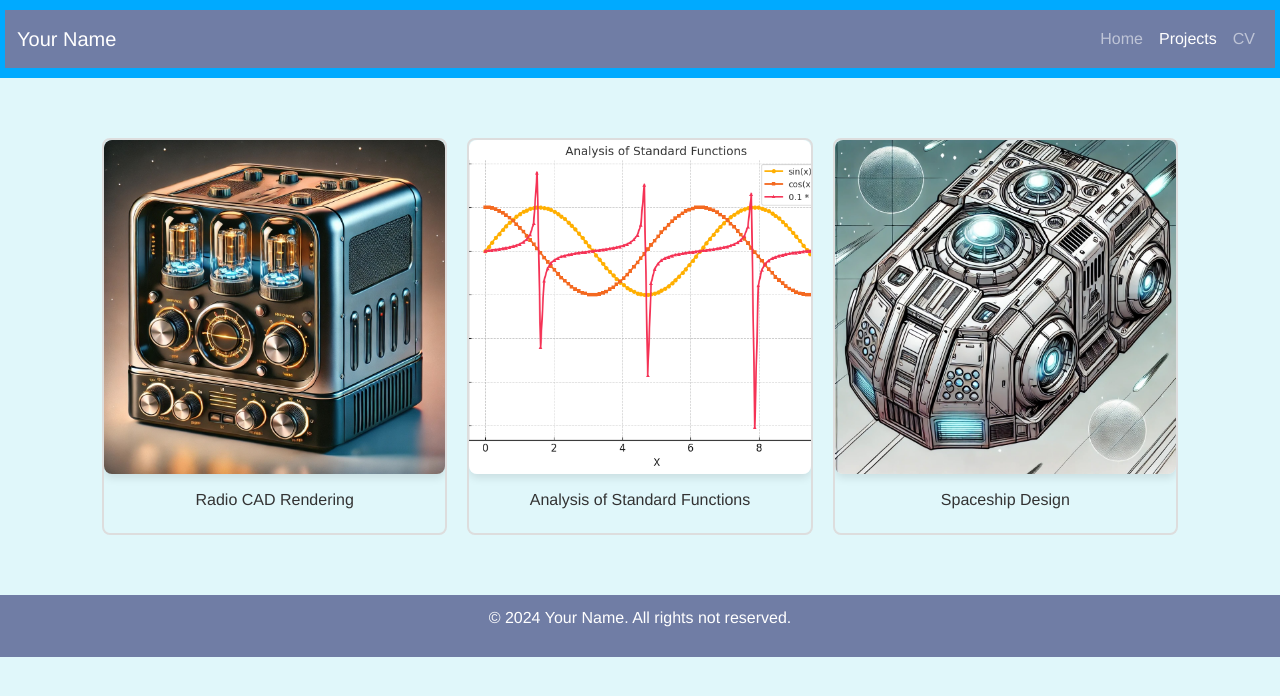
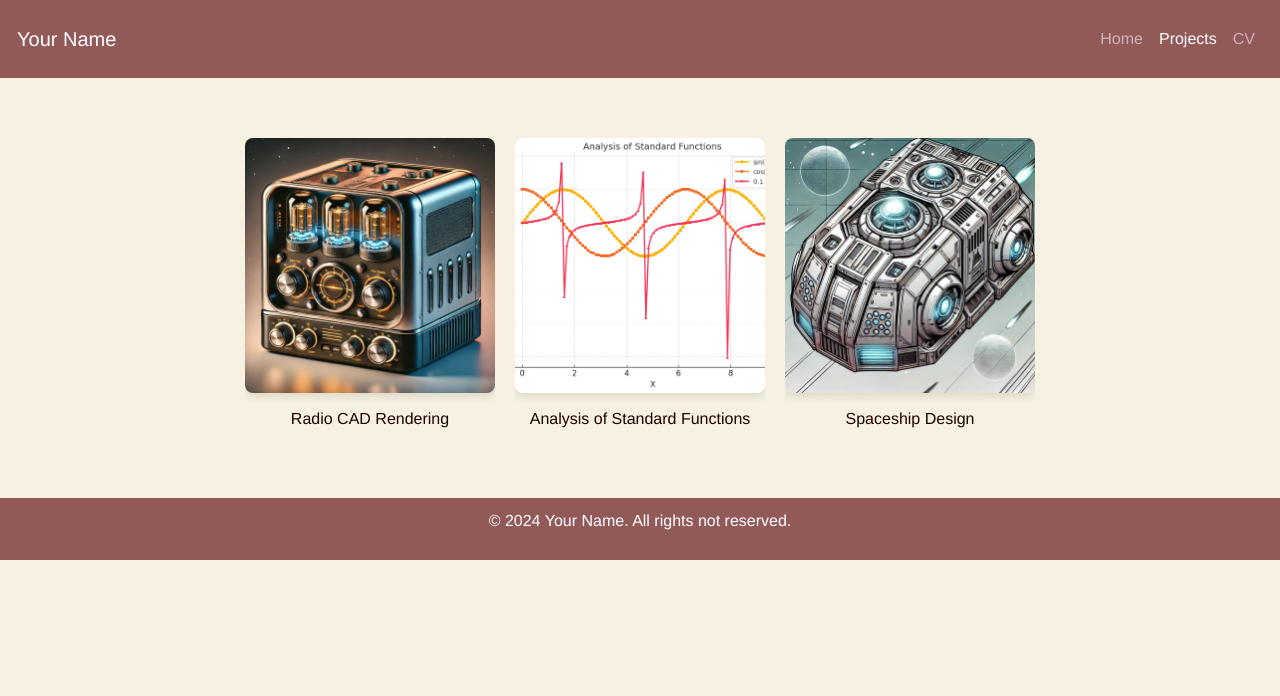
Before and after one commit to moezamini/portfolio-1, a Jekyll site: the page built from _pages/projects.md, in a window 1280 px wide. Shown: the top 696 px of the page. Built offline with Jekyll 4.4.1, drawn with Linux system fonts in a browser that asks for light colours.

Commit message:
Update color scheme to 'desert' and refine layout styles

```diff
--- a/_config.yml
+++ b/_config.yml
@@ -18,7 +18,7 @@ url                      : # the base hostname & protocol for your site e.g. "ht
 
 # Theme and Style
 theme: jekyll-theme-minimal
-color_scheme: aqua
+color_scheme: desert # light/default, dark, or aqua
 
 sass:
   style: compressed
--- a/_layouts/default.html
+++ b/_layouts/default.html
@@ -11,7 +11,7 @@
 <body>
 
   <header>
-    <nav class="navbar navbar-expand-lg navbar-dark text-white" style="background-color: #707da5";>
+    <nav class="navbar navbar-expand-lg navbar-dark text-white";>
       <div class="container-fluid">
         <a class="navbar-brand" href="{{ "/" | relative_url }}">{{ site.title }}</a>
         <button class="navbar-toggler" type="button" data-bs-toggle="collapse" data-bs-target="#navbarNav">
@@ -39,7 +39,7 @@
     {{ content }}
   </main>
 
-  <footer class="footer navbar-dark text-white text-center" style="background-color: #707da5";>
+  <footer class="footer navbar-dark text-white text-center";>
     <div class="container">
       <p>&copy; 2024 {{ site.name }}. All rights not reserved.</p>
     </div>
--- a/_sass/custom.scss
+++ b/_sass/custom.scss
@@ -9,9 +9,13 @@ $text-color: #333;
   $background-color: #000;
   $text-color: #fff;
 } @else if $color_scheme == 'aqua' {
-  $primary-color: #00aaff;
-  $background-color: #e0f7fa;
-  $text-color: #005662;
+  $primary-color: #598392;
+  $background-color: #eff6e0;
+  $text-color: #01161e;
+} @else if $color_scheme == 'desert' {
+  $primary-color: #925959;
+  $background-color: #f6f1e0;
+  $text-color: #1e0101;
 }
 
 body {
@@ -105,11 +109,11 @@ footer {
 }
 
 .gallery-item {
-  border: 2px solid #ddd;
-  border-radius: 8px;
   overflow: hidden;
   text-align: center;
   transition: transform 0.3s ease;
+  max-width: 250px;
+  max-height: 300px;
 }
 
 .gallery-item img {
@@ -126,7 +130,7 @@ footer {
 .gallery-item p {
   margin: 13px 0;
   font-size: 1rem;
-  color: #333;
+  color: $text-color;
 }
 
 .gallery-item a {
```
